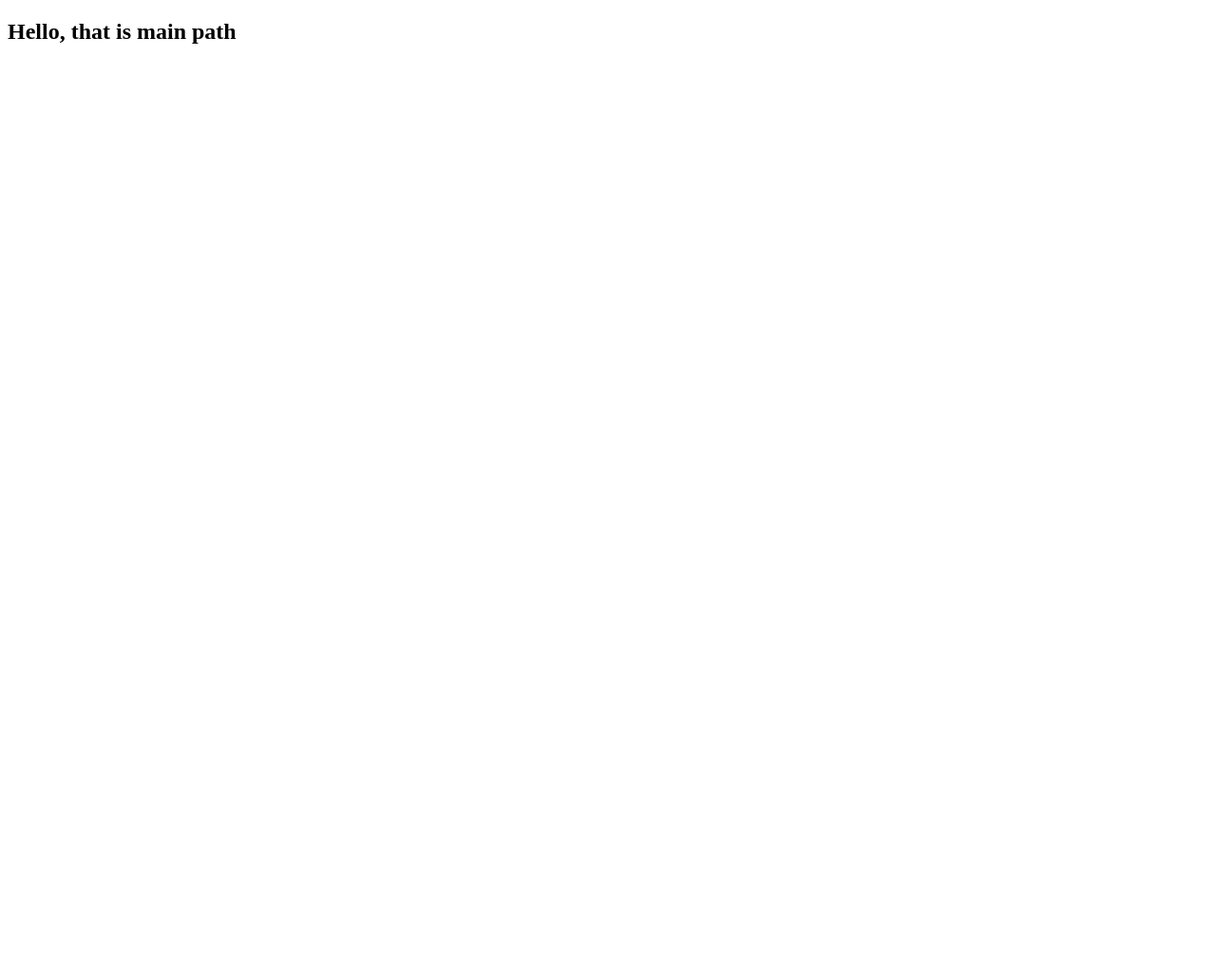
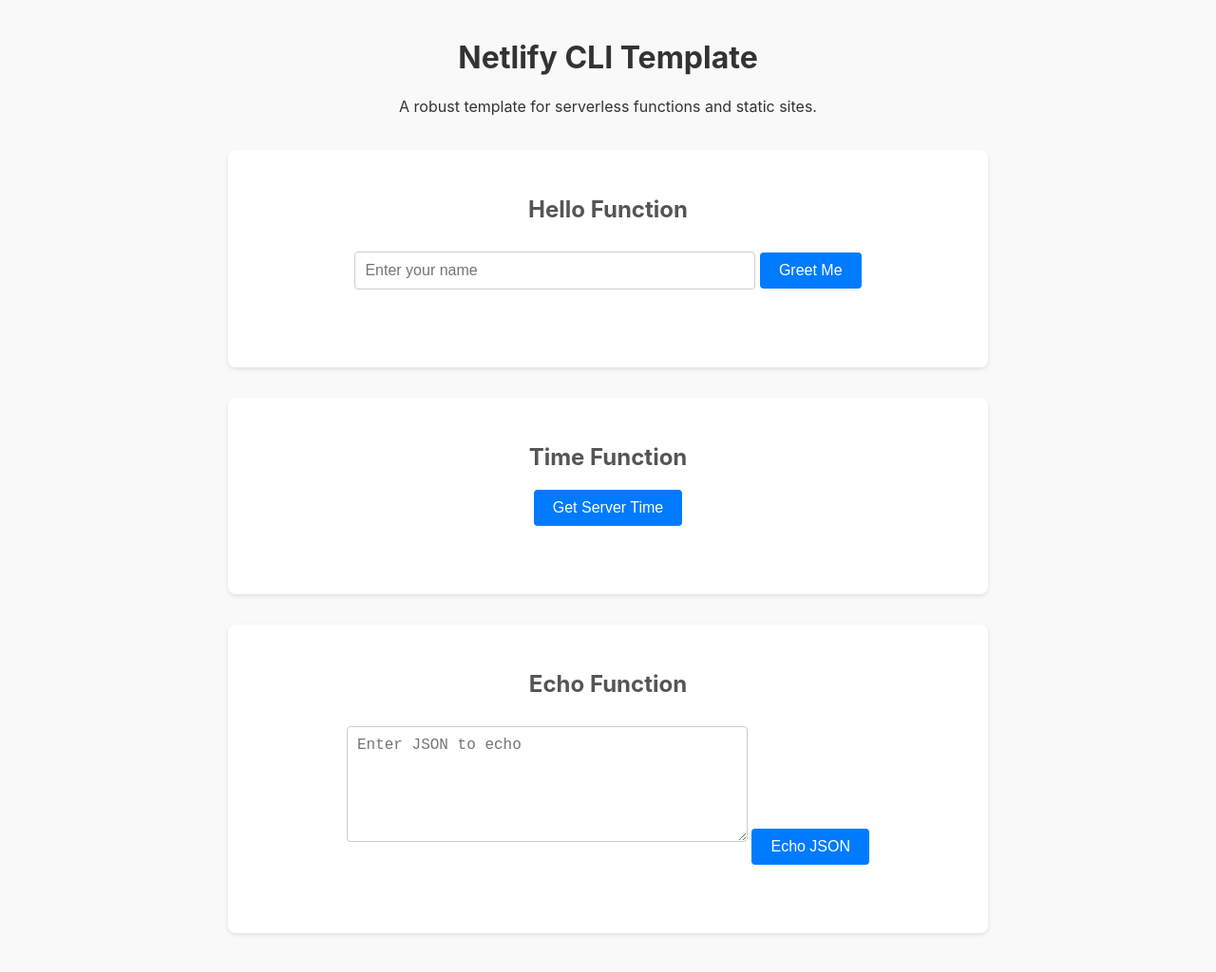
Before and after one commit to lizzyman04/netlify-cli-template, a website: page public/index.html in a window 1280 px wide. Shown: the whole page at 95% size. Before the commit the page ends 800 px from the top, so only its background shows below. Drawn offline with Linux system fonts and the light colour scheme.

Commit message:
feat: migrate to netlify-cli-template with robust setup, update repo URL, replace netlify-lambda with netlify-cli, add TypeScript functions, frontend assets, update package.json for Yarn & TypeScript, configure netlify.toml, improve README & .gitignore, set default branch to main

```diff
--- a/functions/hello.js
+++ /dev/null
@@ -1,6 +0,0 @@
-exports.handler = async (event, context) => {
-    return {
-        statusCode: 200,
-        body: JSON.stringify({ message: "Hello, This is my first app!" })
-    };
-};
--- a/public/index.html
+++ b/public/index.html
@@ -1,11 +1,39 @@
 <!DOCTYPE html>
 <html lang="en">
+
 <head>
     <meta charset="UTF-8">
     <meta name="viewport" content="width=device-width, initial-scale=1.0">
-    <title>Tudo Com Lizzyman</title>
+    <title>Netlify CLI Template</title>
+    <link rel="stylesheet" href="/styles.css">
 </head>
+
 <body>
-    <h2>Hello, that is main path</h2>
+    <div class="container">
+        <h1>Netlify CLI Template</h1>
+        <p>A robust template for serverless functions and static sites.</p>
+
+        <section>
+            <h2>Hello Function</h2>
+            <input type="text" id="nameInput" placeholder="Enter your name">
+            <button onclick="callHello()">Greet Me</button>
+            <p id="helloResponse"></p>
+        </section>
+
+        <section>
+            <h2>Time Function</h2>
+            <button onclick="callTime()">Get Server Time</button>
+            <p id="timeResponse"></p>
+        </section>
+
+        <section>
+            <h2>Echo Function</h2>
+            <textarea id="echoInput" placeholder="Enter JSON to echo"></textarea>
+            <button onclick="callEcho()">Echo JSON</button>
+            <p id="echoResponse"></p>
+        </section>
+    </div>
+    <script src="/script.js"></script>
 </body>
+
 </html>
--- /dev/null
+++ b/public/script.js
@@ -0,0 +1,48 @@
+async function callHello() {
+    const name = document.getElementById('nameInput').value || 'Guest';
+    const responseElement = document.getElementById('helloResponse');
+    try {
+        const res = await fetch(`/api/hello?name=${encodeURIComponent(name)}`);
+        const data = await res.json();
+        responseElement.textContent = data.message || data.error;
+    } catch (error) {
+        responseElement.textContent = 'Error calling hello function';
+        console.error(error);
+    }
+}
+
+async function callTime() {
+    const responseElement = document.getElementById('timeResponse');
+    try {
+        const res = await fetch('/api/time');
+        const data = await res.json();
+        responseElement.textContent = data.message + ': ' + data.time.formatted;
+    } catch (error) {
+        responseElement.textContent = 'Error calling time function';
+        console.error(error);
+    }
+}
+
+async function callEcho() {
+    const input = document.getElementById('echoInput').value;
+    const responseElement = document.getElementById('echoResponse');
+    try {
+        let body;
+        try {
+            body = JSON.parse(input || '{}');
+        } catch (e) {
+            responseElement.textContent = 'Invalid JSON';
+            return;
+        }
+        const res = await fetch('/api/echo', {
+            method: 'POST',
+            headers: { 'Content-Type': 'application/json' },
+            body: JSON.stringify(body)
+        });
+        const data = await res.json();
+        responseElement.textContent = data.message + ': ' + JSON.stringify(data.received);
+    } catch (error) {
+        responseElement.textContent = 'Error calling echo function';
+        console.error(error);
+    }
+}
--- /dev/null
+++ b/public/styles.css
@@ -0,0 +1,63 @@
+body {
+    font-family: -apple-system, BlinkMacSystemFont, 'Segoe UI', Roboto, sans-serif;
+    max-width: 800px;
+    margin: 0 auto;
+    padding: 20px;
+    background-color: #f9f9f9;
+}
+
+.container {
+    text-align: center;
+}
+
+h1 {
+    color: #333;
+}
+
+h2 {
+    color: #555;
+    margin-top: 2rem;
+}
+
+section {
+    margin: 2rem 0;
+    padding: 1rem;
+    background: #fff;
+    border-radius: 8px;
+    box-shadow: 0 2px 4px rgba(0, 0, 0, 0.1);
+}
+
+input,
+textarea {
+    width: 100%;
+    max-width: 400px;
+    padding: 10px;
+    margin: 10px 0;
+    border: 1px solid #ccc;
+    border-radius: 4px;
+    font-size: 1rem;
+}
+
+textarea {
+    height: 100px;
+    resize: vertical;
+}
+
+button {
+    padding: 10px 20px;
+    background-color: #007bff;
+    color: #fff;
+    border: none;
+    border-radius: 4px;
+    cursor: pointer;
+    font-size: 1rem;
+}
+
+button:hover {
+    background-color: #0056b3;
+}
+
+p {
+    min-height: 1.5rem;
+    color: #333;
+}
```
Also changed, not shown: netlify/functions/echo.ts (added, +44 -0 lines), netlify/functions/hello.ts (added, +32 -0 lines), netlify/functions/time.ts (added, +37 -0 lines), package.json (+16 -8 lines), tsconfig.json (added, +15 -0 lines), README.md (added), netlify.toml, 3 other files.
